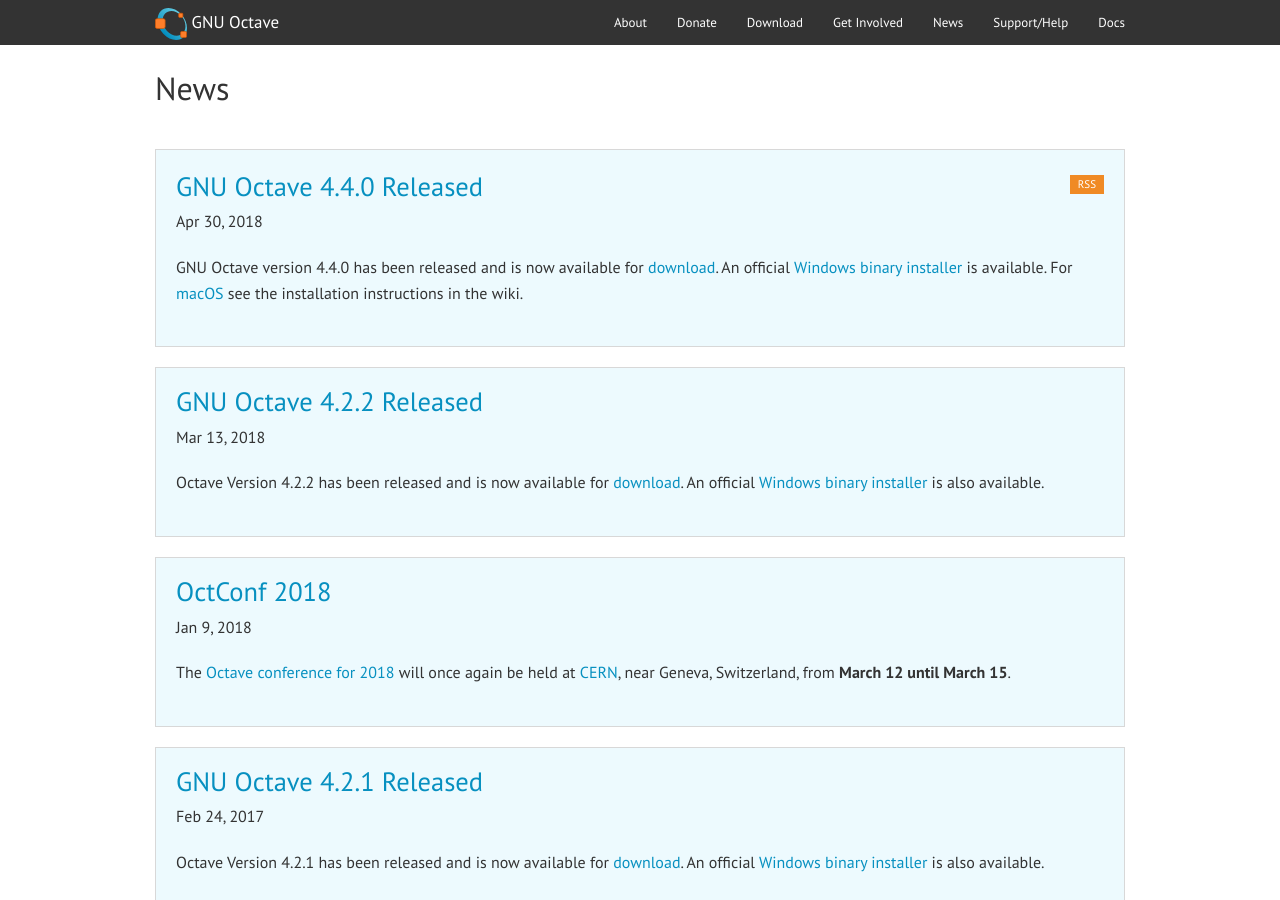
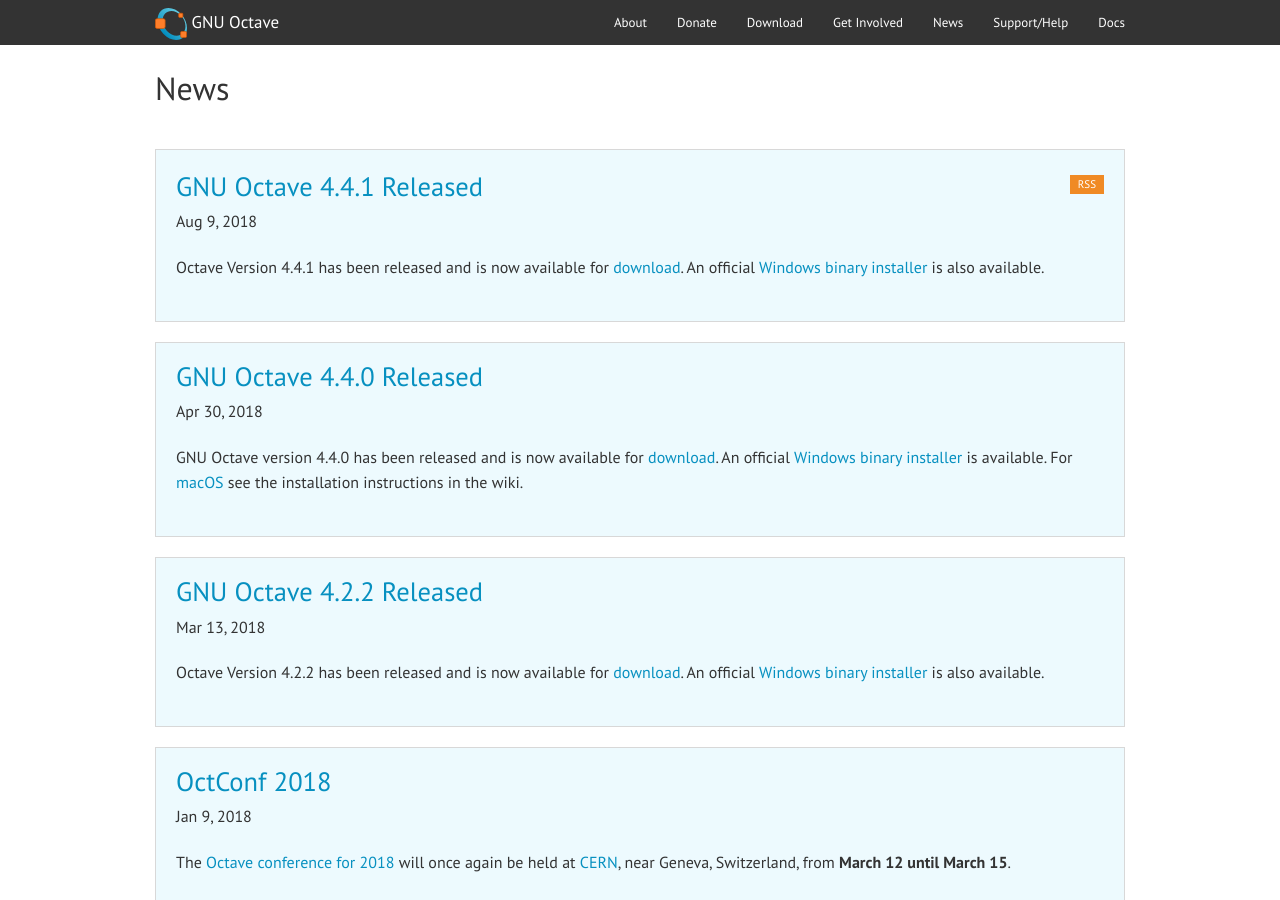
Before and after one commit to gnu-octave/gnu-octave.github.io, a Jekyll site: the page built from news.md, in a window 1280 px wide and 900 px high. Built offline with Jekyll 4.4.1, drawn with Linux system fonts in a browser that asks for light colours; some of the changed lines change nothing that is shown.

Commit message:
GNU Octave 4.4.1 release.

```diff
--- /dev/null
+++ b/_posts/2018-08-09-octave-4.4.1-released.markdown
@@ -0,0 +1,134 @@
+---
+layout: post
+title:  "GNU Octave 4.4.1 Released"
+date:   2018-08-09
+categories: news release
+---
+
+Octave Version 4.4.1 has been released and is now available for [download][1].
+An official [Windows binary installer][2] is also available.
+
+This version is a bug fixing release:
+
+## Improvements
+
+- disable compound binary operator optimization ([bug #54465](https://savannah.gnu.org/bugs/?54465))
+- Fix initial bracketing for fzero ([bug #54445](https://savannah.gnu.org/bugs/?54445)).
+- Fix scrolling command window in Windows 10 ([bug #52496](https://savannah.gnu.org/bugs/?52496)).
+- Produce a single backtrace for global declaration overriding local variable.
+- revive `setstr` ([bug #54417](https://savannah.gnu.org/bugs/?54417))
+- `ode15i.m`: In tests, use unlikely symbol name instead of "foo".
+- `run.m`: In test, use a symbol name that is unlikely to be a function.
+- avoid alignment warning on solaris systems ([bug #54389](https://savannah.gnu.org/bugs/?54389))
+- Improve error message if iconv is not available ([bug #54384](https://savannah.gnu.org/bugs/?54384)).
+- avoid error in gnulib wrapper on systems that don't have fpu control word
+- avoid unused variable warning on some systems
+- avoid fprintf format warning on some systems
+- eliminate unnecessary `sun-utils.h` header file
+- `index.tst`: Make tests case insensitive for `NaN`, `NA`, `Inf` values ([bug #54385](https://savannah.gnu.org/bugs/?54385)).
+- positive value from `uname` can mean success ([bug #54235](https://savannah.gnu.org/bugs/?54235))
+- add some bug numbers to the test suite
+- consider any non-zero return from `uname` to be failure ([bug #54235](https://savannah.gnu.org/bugs/?54235))
+- if freetype detection fails, unset `FT2_*` config variables ([bug #54369](https://savannah.gnu.org/bugs/?54369))
+- Produce same random number stream for `"state"` initialized to `Inf` ([bug #54342](https://savannah.gnu.org/bugs/?54342)).
+- avoid crash when loading classdef objects ([bug #54319](https://savannah.gnu.org/bugs/?54319))
+- `hist.m`: Don't error out if called with identical `Y` values ([bug #54326](https://savannah.gnu.org/bugs/?54326)).
+- Parse empty struct input correctly ([bug #54318](https://savannah.gnu.org/bugs/?54318)).
+- Fix regression in 4.2.0 which disallowed printing with some Ghostscript devices.
+- transform `libiconv.dll.a` to `-liconv` for `mkoctfile` ([bug #53920](https://savannah.gnu.org/bugs/?53920))
+- `trapz.m`: Overhaul function to fix errors with different orientations of X and Y ([bug #54277](https://savannah.gnu.org/bugs/?54277)).
+- Write audio OGG files in smaller chunk sizes ([bug #54280](https://savannah.gnu.org/bugs/?54280)).
+- Use LAPACK `DTGSEN` subrouting for ordered-qz computation ([bug #53761](https://savannah.gnu.org/bugs/?53761))
+- Fix `blkmm` to work with empty matrices ([bug #54261](https://savannah.gnu.org/bugs/?54261)).
+- use octave bat file in pkg install configure/make when in windows ([bug #53938](https://savannah.gnu.org/bugs/?53938)).
+- `repelem.m`: Fix behavior when final repeat count is 0 ([bug #54275](https://savannah.gnu.org/bugs/?54275)).
+- `.hgsub`: Use hg.octave.org instead of hg-new.octave.org
+- move some fortran and dynamic linking configure checks to separate macros
+- `configure.ac`: Reorder tests so that FPICFLAG is correctly set on Solaris ([bug #54235](https://savannah.gnu.org/bugs/?54235)).
+- `eigs.m`: Decrease opts.maxit in UnconvergedEigenvalues BIST ([bug #54179](https://savannah.gnu.org/bugs/?54179)).
+- fix ambiguous overload build error on Solaris ([bug #54217](https://savannah.gnu.org/bugs/?54217))
+- `pkg.m`: Restore ability to use file glob patterns when specifying local pkg files ([bug #54224](https://savannah.gnu.org/bugs/?54224)).
+- Use `%ld` format code in `xerbla printf` ([bug #54206](https://savannah.gnu.org/bugs/?54206)).
+- use `int` instead of `size_t` for `xerbla` string length ([bug #54206](https://savannah.gnu.org/bugs/?54206))
+- Pair `fclose` with all `fopen` and prevent `file-io.cc` test fails ([bug #54180](https://savannah.gnu.org/bugs/?54180)).
+- `fsolve.m`: Return `info=1` when initial guess `x0` is correct ([bug #53991](https://savannah.gnu.org/bugs/?53991)).
+- `fsolve.m`: Add BIST test for [bug #53991](https://savannah.gnu.org/bugs/?53991).
+- `fsolve.m`: exit with `info=-2` when singularity reached ([bug #53991](https://savannah.gnu.org/bugs/?53991)).
+- ensure that Make sees Octave exit status when running make check
+- `interpreter.cc (intialize_xerbla_error_handler, xerbla_abort)`: New functions.
+- improve warnings for global/local variable conflicts ([bug #54052](https://savannah.gnu.org/bugs/?54052))
+- maybe preserve local value when declaring variable global ([bug #54052](https://savannah.gnu.org/bugs/?54052))
+- fix regression in `text` ([bug #54109](https://savannah.gnu.org/bugs/?54109))
+- create valid tmp scope for `who -file` ([bug #54030](https://savannah.gnu.org/bugs/?54030))
+- `polar.m`: Correct axes limits when using negative rho values ([bug #53999](https://savannah.gnu.org/bugs/?53999)).
+- `text.m`: Fix regression when 'String' property is specified ([bug #54067](https://savannah.gnu.org/bugs/?54067)).
+- allow `NULL mxArray*` to be returned as undefined from fcn calls ([bug #54096](https://savannah.gnu.org/bugs/?54096))
+- treat `NULL` as `[]` for `mxSetFieldByNumber` and `mxSetCell` ([bug #54096](https://savannah.gnu.org/bugs/?54096))
+- Properly test Qt offscreen printing during manual figures generation.
+- Avoid segfault with textscan ([bug #53786](https://savannah.gnu.org/bugs/?53786)).
+- add Qt include needed to build against Qt 5.11 ([bug #53978](https://savannah.gnu.org/bugs/?53978))
+- make listing local functions for command completion work again ([bug #53925](https://savannah.gnu.org/bugs/?53925))
+- Stop segfault in debug mode with readline complete ([bug #53925](https://savannah.gnu.org/bugs/?53925)).
+- Remove code to install default colors for qt toolkit from window theme ([bug #53805](https://savannah.gnu.org/bugs/?53805)).
+- back out changes attempting to automatically call handle class destructor
+- `residue.m`: Use a pre-conditioner on final matrix division for numerical stability ([bug #53869](https://savannah.gnu.org/bugs/?53869))
+- track multiple file types `(oct|m|mex)` for private functions ([bug #53856](https://savannah.gnu.org/bugs/?53856))
+- also preserve temporaries in indexing expressions ([bug #53844](https://savannah.gnu.org/bugs/?53844))
+- also update load-path info if private subdir time stamp changes ([bug #53856](https://savannah.gnu.org/bugs/?53856))
+- defer deletion of temporaries in argument lists ([bug #53844](https://savannah.gnu.org/bugs/?53844))
+- improve test for handle class destructor
+- call delete method correctly for handle class objects ([bug #53844](https://savannah.gnu.org/bugs/?53844))
+- use `size_t` for f77 char arg length params with GCC 8 ([bug #53872](https://savannah.gnu.org/bugs/?53872))
+- Fix `lrwork` dimension in svd for complex cases ([bug #53823](https://savannah.gnu.org/bugs/?53823)).
+- `lines.m`: Don't open empty figure or axes if none already exist ([bug #53648](https://savannah.gnu.org/bugs/?53648))
+
+
+## GUI
+
+- gui: fix editor rendering on some displays, disable QScintilla buffered drawing
+
+
+## Build system
+
+- `m4/octave_blas_f77_func.m4`: Restore 64-bit integer BLAS detection ([bug #53853](https://savannah.gnu.org/bugs/?53853)).
+- build: include `inplace_edit.pl` in tarball ([bug #54349](https://savannah.gnu.org/bugs/?54349)).
+- fix test for 8-byte integer BLAS lib on big-endian systems ([bug #53853](https://savannah.gnu.org/bugs/?53853))
+- `OCTAVE_CHECK_LIB`: avoid shell syntax error if not checking for lib
+- build: avoid compiler warning about unused function `abs` ([bug #54237](https://savannah.gnu.org/bugs/?54237))
+- build: Work around bug in perl 5.28.0 ([bug #54202](https://savannah.gnu.org/bugs/?54202)).
+
+
+## Documentation
+
+- doc: Add version number to top title of HTML manual for clarity.
+- `flip.m`: Update docstring.
+- `setdiff.m`: Fix typo in documentation ([bug #54393](https://savannah.gnu.org/bugs/?54393)).
+- doc: Replace instances of realroot (non-existent) with realpow ([bug #54336](https://savannah.gnu.org/bugs/?54336)).
+- `HACKING.md`: Update for recently removed files.
+- remove unused qtinfo source files
+- doc: Remove bad calling convention for warning with a mode struct ([bug #54288](https://savannah.gnu.org/bugs/?54288))
+- Document work-around for disabling OpenGL software rendering ([bug #53845](https://savannah.gnu.org/bugs/?53845)).
+- `xpow.cc (err_nonsquare_matrix)`: Clarify error message ([bug #54248](https://savannah.gnu.org/bugs/?54248)).
+- doc: Miscellaneous documentation fixes all over the manual ([bug #54288](https://savannah.gnu.org/bugs/?54288)).
+- doc: small fixes to `size` and `plot.txi` ([bug #54283](https://savannah.gnu.org/bugs/?54283)).
+- doc: Clarify description of Example 4 for `size` ([bug #54283](https://savannah.gnu.org/bugs/?54283)).
+- doc: Fix malformed URL ([bug #54225](https://savannah.gnu.org/bugs/?54225)).
+- Fix typo in error statement from containers.Map ([bug #54103](https://savannah.gnu.org/bugs/?54103)).
+- doc: Use `qcode` macro to document `fseek` offsets ([bug #51402](https://savannah.gnu.org/bugs/?51402)).
+- Use correct abbreviation UTC for Coordinated Universal Time ([bug #53918](https://savannah.gnu.org/bugs/?53918)).
+- doc: Rewrite section on indexing for clarity ([bug #53675](https://savannah.gnu.org/bugs/?53675)).
+- `md5sum.m`: Fix error in sample code ([bug #53829](https://savannah.gnu.org/bugs/?53829)).
+
+The above list was generated using the following command and some manual
+post-processing and grouping:
+
+{% highlight bash %}
+hg log -r "release-4-4-0:release-4-4-1" -b stable \
+| grep "summary:" | nl | sort -rn | cut -f 2- \
+| sed 's/summary:\s*/- /' \
+| sed 's/\(bug #\)\([0-9]*\)/[\1\2](https:\/\/savannah.gnu.org\/bugs\/?\2)/' \
+| sed 's/\(patch #\)\([0-9]*\)/[\1\2](https:\/\/savannah.gnu.org\/patch\/?\2)/'
+{% endhighlight %}
+
+ [1]: {{ "download.html" | absolute_url }}
+ [2]: https://ftp.gnu.org/gnu/octave/windows
--- a/community-news.html
+++ b/community-news.html
@@ -13,7 +13,7 @@
 entires in the GUI:
 
   this-is-the-gnu-octave-community-news-page
-  community-news-page-serial=10
+  community-news-page-serial=11
 
 -->
 
```
